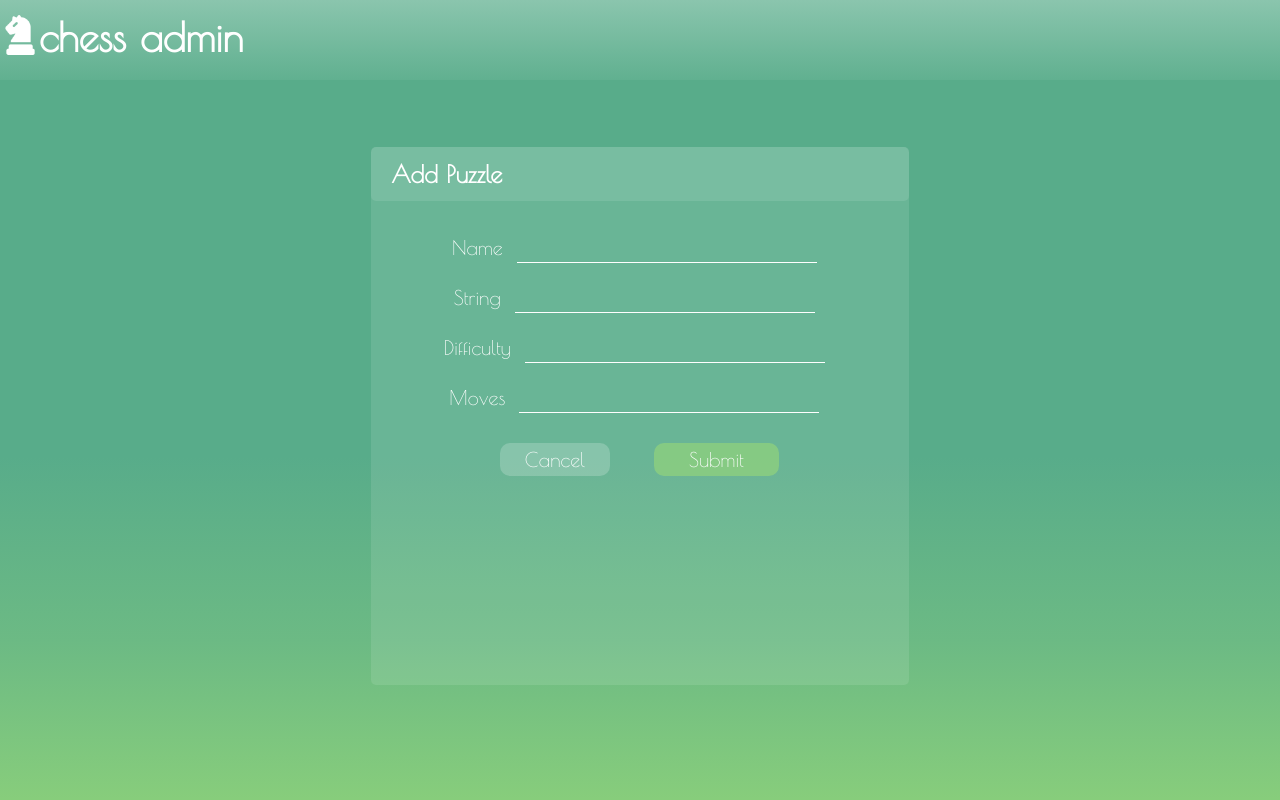
After one commit to RaeanneVillanueva/Chess, a Node project: template views/add-puzzle.hbs in a window 1280 px wide. The commit adds this page. Run offline with Node 20 templates, Linux system fonts and the light colour scheme; the template is opened without the code that fills it, so the values that code supplies are empty; some libraries are stand-ins or nearby versions.

Commit message:
added add-puzzl

```diff
--- /dev/null
+++ b/public/css/add-puzzle.css
@@ -0,0 +1,195 @@
+@font-face {
+    font-family: poiret;
+    src: url("../img/PoiretOne.ttf");
+}
+
+.hvr-grow {
+    display: inline-block;
+    vertical-align: middle;
+    -webkit-transform: perspective(1px) translateZ(0);
+    transform: perspective(1px) translateZ(0);
+    box-shadow: 0 0 1px rgba(0, 0, 0, 0);
+    -webkit-transition-duration: 0.3s;
+    transition-duration: 0.3s;
+    -webkit-transition-property: transform;
+    transition-property: transform;
+  }
+  .hvr-grow:hover, .hvr-grow:focus, .hvr-grow:active {
+    -webkit-transform: scale(1.1);
+    transform: scale(1.1);
+  }
+
+
+a,span {
+    text-decoration: none;
+    color: white;
+    font-family: poiret;
+}
+
+
+body {
+    align-items: center;
+    justify-content: center;
+    margin: 0;
+    background-color: #e7e1d4;
+    background: linear-gradient(180deg, #58AC8A 57.1%, #6CBA84 80.13%, #A2E073 119.48%);
+}
+
+
+img {
+    margin: 0;
+    padding-top: 15px;
+}
+
+.logoname {
+    font-family: poiret;
+    font-size: 30pt;
+    color: white;
+    font-weight: bolder;
+    margin: -1px;
+    padding-top: 15px;
+    width: 20%;
+}
+
+.navbar {
+    display: flex;
+    background: linear-gradient(180deg, rgba(255, 255, 255, 0.30) 0%, #58AC8A 120%);
+    height: 80px;
+    margin: 0 auto;
+}
+
+div.nav {
+    width: 100%;
+    height: 40px;
+    font-family: poiret;
+    font-size: 15pt;
+    font-weight: bold;
+    text-align: center;
+
+}
+
+.nav-a {
+    font-style: none;
+    list-style: none;
+    text-decoration: none;
+    padding: 30px 40px;
+    color: white;
+    font-weight: lighter;
+}
+
+a:hover {
+    background: #58AC8A;
+}
+
+.active {
+    background-color: #58AC8A;
+}
+
+div.mainpage{
+    display: flex;
+    width: 70%;
+    height: 84%;
+    margin: 0 auto;
+    border-radius: 5px;
+    align-items: center;
+    justify-content: center;
+    text-align: center;
+}
+
+
+.edit-div {
+    display: flex;
+    flex-direction: column;
+    width: 60%;
+    height: 80%;
+    background: rgba(255, 255, 255, 0.10);
+    border-radius: 5px;
+
+}
+
+.header {
+    width: 100%;
+    height: 10%;
+    display: flex;
+    background: rgba(255, 255, 255, 0.10);
+    border-radius: 5px;
+    align-content: center;
+    align-items: center;
+}
+
+.label {
+    font-size: 18pt;
+    font-weight: bold;
+    margin: 20px;
+}
+
+.input {
+    width: 99%;
+    height: 30%;
+    margin: 2px;
+    padding-top: 20px;
+}
+
+::placeholder {
+    color: white;
+    opacity: 0.4;
+    font-size: 15pt;
+    font-weight: bold;
+}
+
+.input-box {
+    height: 30px;
+    width: 300px;
+    margin: 10px;
+    background: none;
+    border: none;
+    border-bottom: 1px white solid;
+    outline: none;
+    text-align: center;
+    font-family: poiret;
+    color: white;
+    font-size: 15pt;
+}
+
+.edit {
+    font-family: poiret;
+    font-size: 15pt;
+    color: white;
+
+    padding: 5px 35px;
+    background: rgba(162, 224, 115, 0.5);
+    border: none;
+    border-radius: 10px;
+    cursor: pointer;
+    margin: 20px;
+}
+
+.cancel-edit {
+    font-family: poiret;
+    font-size: 15pt;
+    color: white;
+    padding: 5px 25px;
+    background: #58AC8A;
+    background-color: rgba(255, 255, 255, 0.20);
+    border: none;
+    border-radius: 10px;
+    cursor: pointer;
+    outline: none;
+    margin: 20px;
+
+}
+
+.cancel-edit:hover {
+    background:#58AC8A;
+    font-weight: bold;
+
+}
+
+.edit:hover {
+    background:#58AC8A;
+    font-weight: bold;
+}
+
+.lbl {
+    font-size: 15pt;
+}
--- /dev/null
+++ b/views/add-puzzle.hbs
@@ -0,0 +1,45 @@
+<html>
+
+    <head>
+        <script src="/libraries/jquery.js"></script>
+        <link rel="shortcut icon" type="image/png" href="/img/pagelogo.png">
+        <link rel="stylesheet" href="/css/add-puzzle.css">
+        <link rel="stylesheet" href="/libraries/animate.css">
+
+        <title>Chess Game</title>
+    </head>
+
+    <body>
+
+        <div class="navbar">
+            <img src="/img/logo.png" width="40" height="40">
+            <span class="logoname">chess admin</span>
+        </div>
+
+
+        <div class="mainpage">
+
+           <div class="edit-div">
+                <div class="header"><span class="label">Add Puzzle</span></div>
+                <form class="input" autocomplete="off">
+                    <span class="lbl">Name</span>
+                    <input class="input-box" name="username" type="text">
+                    <br>
+                    <span class="lbl">String</span>
+                    <input class="input-box" name="elo" type="text">
+                    <br>
+                    <span class="lbl">Difficulty</span>
+                    <input class="input-box" name="wins" type="text">
+                    <br>
+                    <span class="lbl">Moves</span>
+                    <input class="input-box" name="loses" type="text">
+
+                    <br>
+                    <a href="" class="cancel-edit">Cancel</a>
+                    <input class="edit" name="submit" type="submit">
+                </form>
+           </div>
+        </div>
+
+    </body>
+</html>
--- a/views/admin.hbs
+++ b/views/admin.hbs
@@ -22,9 +22,9 @@
 
     <div class="mainpage">
         <div class="tabs">
-            <input id="tab1" type="radio" name="tabs" >
+            <input id="tab1" type="radio" name="tabs" checked>
             <label for="tab1">Users</label>
-            <input id="tab2" type="radio" name="tabs" checked>
+            <input id="tab2" type="radio" name="tabs">
             <label for="tab2">Puzzles</label>
 
             <div class="content">
```
